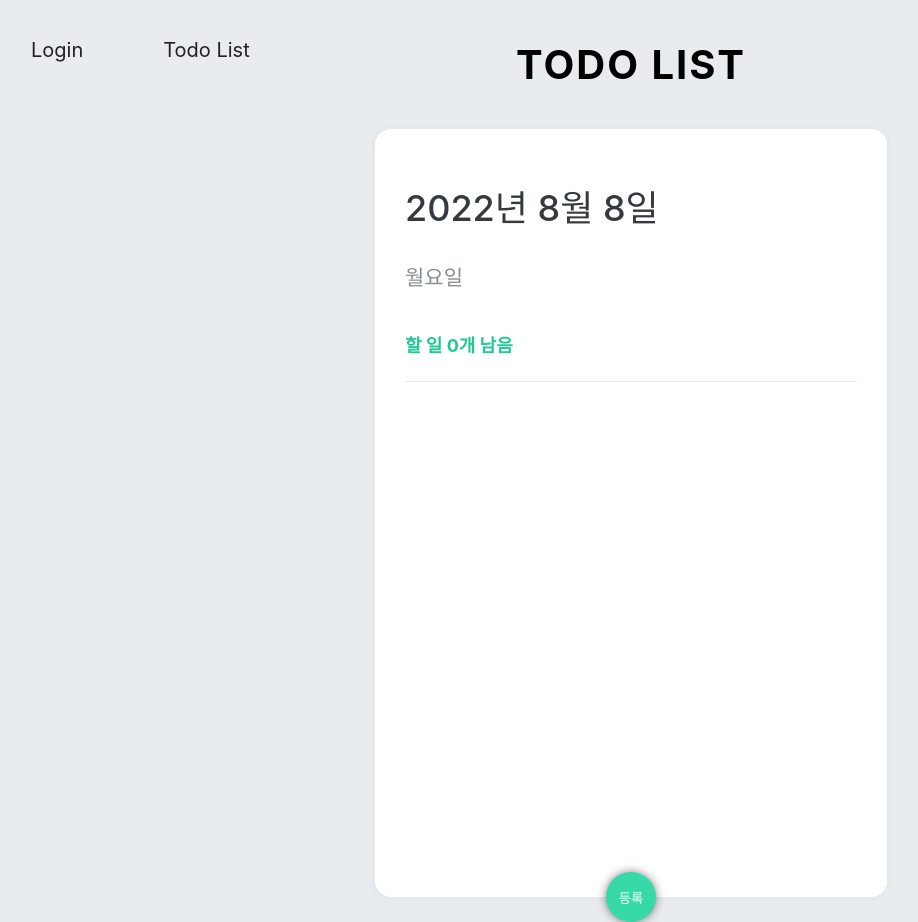
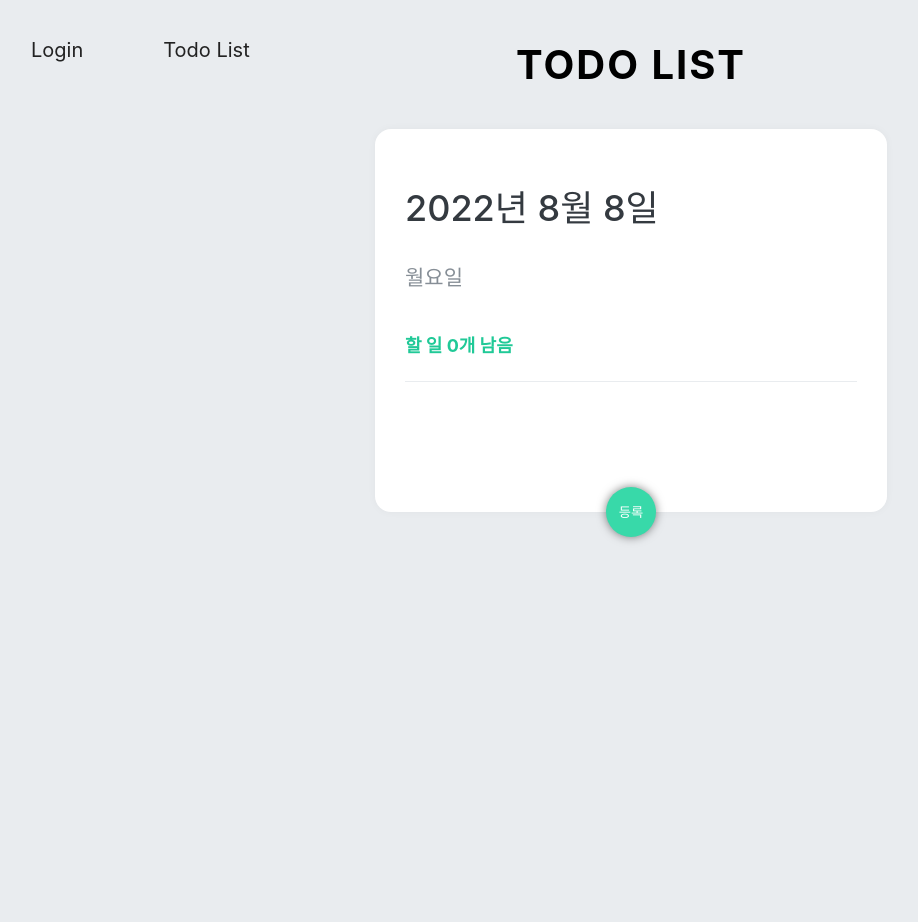
Before and after one commit to airHalfSoundHalf/wanted-pre-onboarding-challenge-fe-1, a React (Create React App) app in the folder client/: page /todolist in a window 1280 px wide. Shown: the whole page, without its empty margins (9-927 px from the left). After the commit the page ends 840 px from the top, so only its background shows below. Built offline with nearby package versions, Linux system fonts and the light colour scheme.

Commit message:
setting: 레포리토리 복구

```diff
--- a/client/src/Pages/Todo/TodoList/TodoListStyle.ts
+++ b/client/src/Pages/Todo/TodoList/TodoListStyle.ts
@@ -6,9 +6,9 @@ export const Wrap = styled.div`
 `;
 export const Container = styled.div`
   width: 512px;
-  height: 768px;
+  height: auto;
   margin: 0 auto;
-  padding: 20px 30px;
+  padding: 20px 30px 100px;
   background-color: #fff;
   border-radius: 16px;
   box-shadow: 0 0 8px 0 rgba(0, 0, 0, 0.04);
@@ -69,24 +69,26 @@ export const FormWrapper = styled.form`
 
 export const InsertForm = styled.div`
   width: 100%;
-  padding: 30px 30px 40px;
+  padding: 20px 20px 40px;
   bottom: 0;
   left: 0;
   position: absolute;
   background: #f8f9fa;
+  border-bottom-left-radius: 16px;
+  border-bottom-right-radius: 16px;
 `;
 
 export const Controller = styled.input`
   width: 100%;
   margin: 0 auto;
   border-radius: 50px;
-  padding: 20px 30px;
+  padding: 15px 20px;
   font-size: 18px;
   border: none;
-  transition: 0.2s;
-  box-shadow: 0 0 10px rgba(0, 0, 0, 0.2);
+  transition: all 0.2s;
+  box-shadow: 0 0 10px rgb(0 0 0 / 0.1);
   :focus {
-    box-shadow: inset 0 0 5px rgba(0, 0, 0, 0.5);
+    box-shadow: inset 0 0 5px rgba(0, 0, 0, 0.2);
     outline: none;
   }
 `;
```
